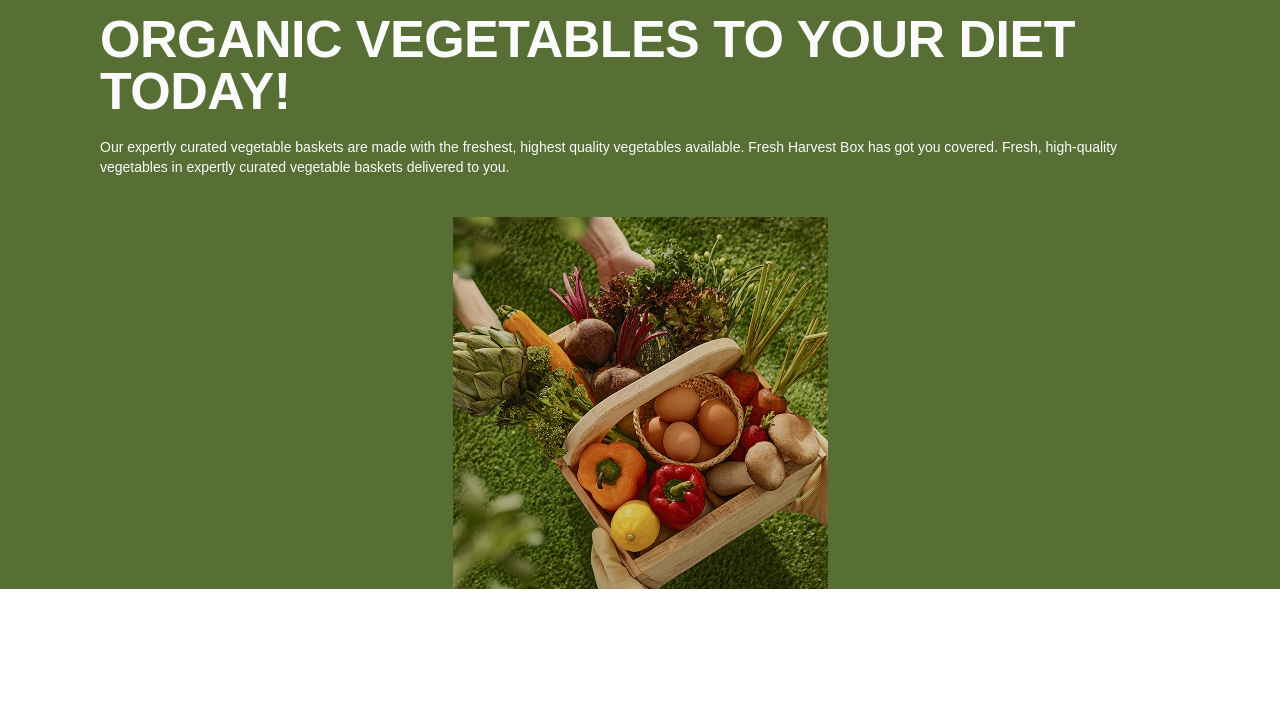
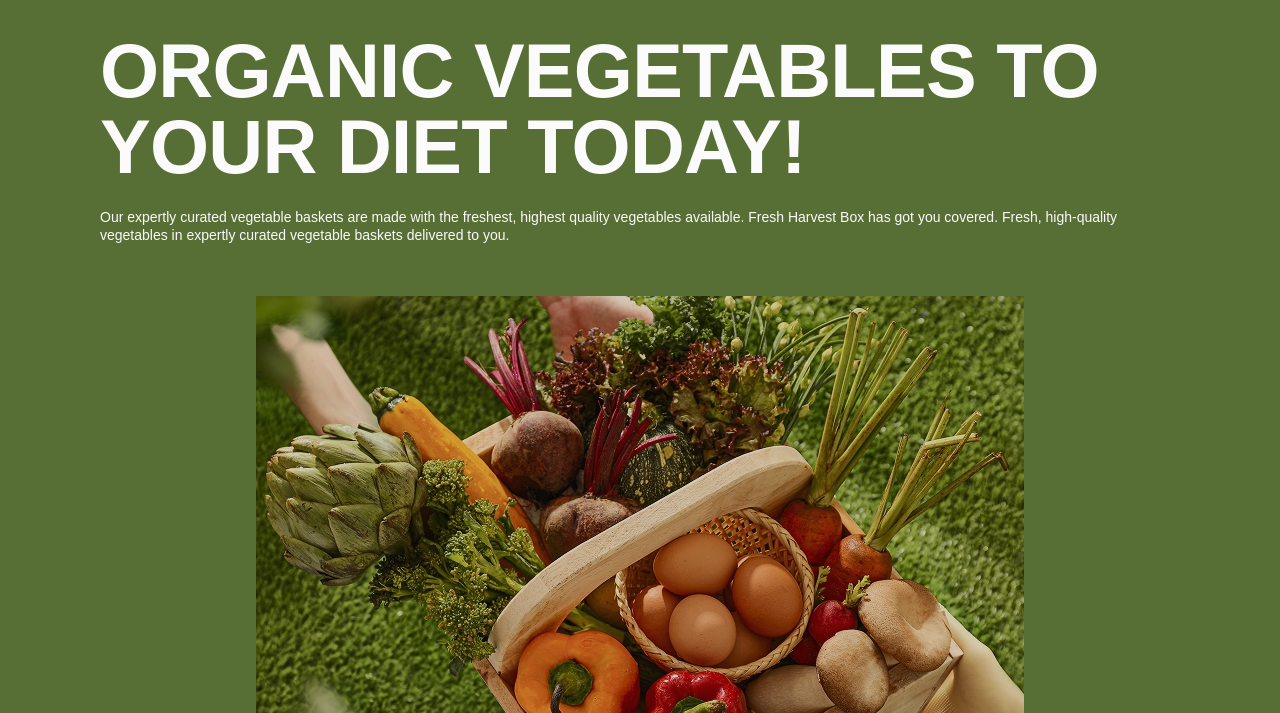
Before and after one commit to Oleksandr46/Green-Harvest, a website built with Vite: page src/index.html in a window 1280 px wide. Shown: the part 87-800 px from the top of the page. Built offline with nearby package versions, Linux system fonts and the light colour scheme.

Commit message:
work on hero

```diff
--- a/src/css/hero.css
+++ b/src/css/hero.css
@@ -6,7 +6,16 @@
   background-position: center;
   background-position-y: bottom;
 }
+@media (min-resolution: 192dpi), (min-resolution: 2dppx) {
+  .hero {
+    background-image: url(../img/hero.img/imagemob@2x.jpg);
+    background-size: 375px;
+  }
+}
 .hero-container {
+  display: flex;
+  flex-direction: column;
+  gap: 20px;
 }
 .hero-title {
   font-weight: 600;
@@ -15,9 +24,35 @@
   letter-spacing: -0.01em;
   text-transform: uppercase;
   color: #fbfbfb;
-  padding-bottom: 20px;
 }
 .hero-text {
   line-height: 1.43;
   color: #fbfbfb;
 }
+@media only screen and (max-width: 767px) {
+  .hero-title {
+    font-size: clamp(46px, 2.5vw, 52px);
+  }
+}
+
+@media only screen and (min-width: 768px) {
+  .hero {
+    padding: 120px 0px 588px 0px;
+
+    background-image: url(../img/hero.img/imagetab.jpg);
+  }
+  @media (min-resolution: 192dpi), (min-resolution: 2dppx) {
+    .hero {
+      background-image: url(../img/hero.img/imagetab@2x.jpg);
+    }
+  }
+  .hero-container {
+    gap: 24px;
+  }
+  .hero-title {
+    font-size: 76px;
+  }
+  .hero-text {
+    line-height: 1.25;
+  }
+}
--- a/src/index.html
+++ b/src/index.html
@@ -7,8 +7,10 @@
     <title>Green-Harvest</title>
     <link rel="preconnect" href="https://fonts.googleapis.com" />
     <link rel="preconnect" href="https://fonts.gstatic.com" crossorigin />
+    <link rel="preconnect" href="https://fonts.googleapis.com" />
+    <link rel="preconnect" href="https://fonts.gstatic.com" crossorigin />
     <link
-      href="https://fonts.googleapis.com/css2?family=Inter:opsz,wght@14..32,100..900&family=Roboto:ital,wght@0,100..900;1,100..900&display=swap"
+      href="https://fonts.googleapis.com/css2?family=Inter:ital,opsz,wght@0,14..32,100..900;1,14..32,100..900&display=swap"
       rel="stylesheet"
     />
     <link
```
